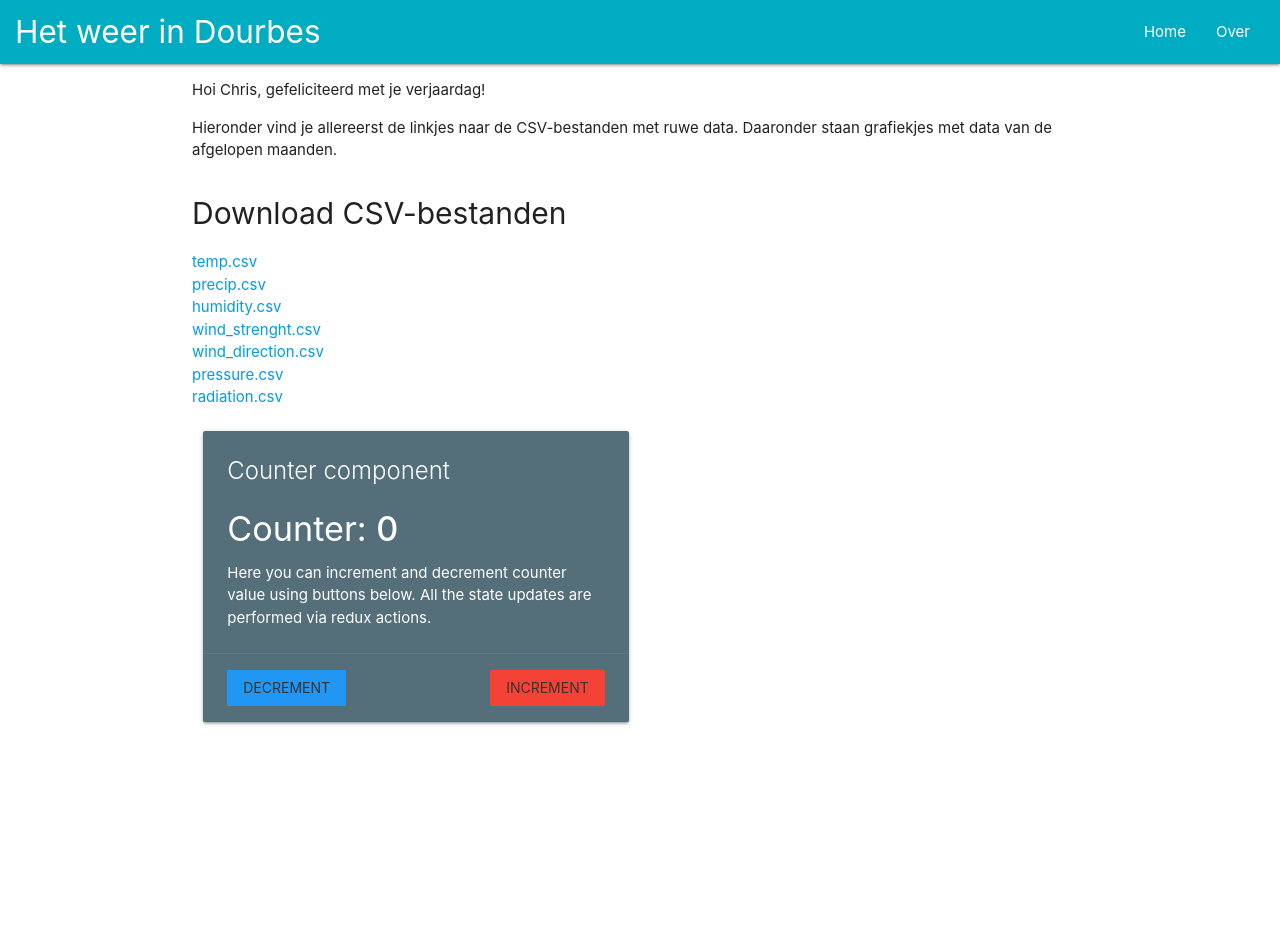
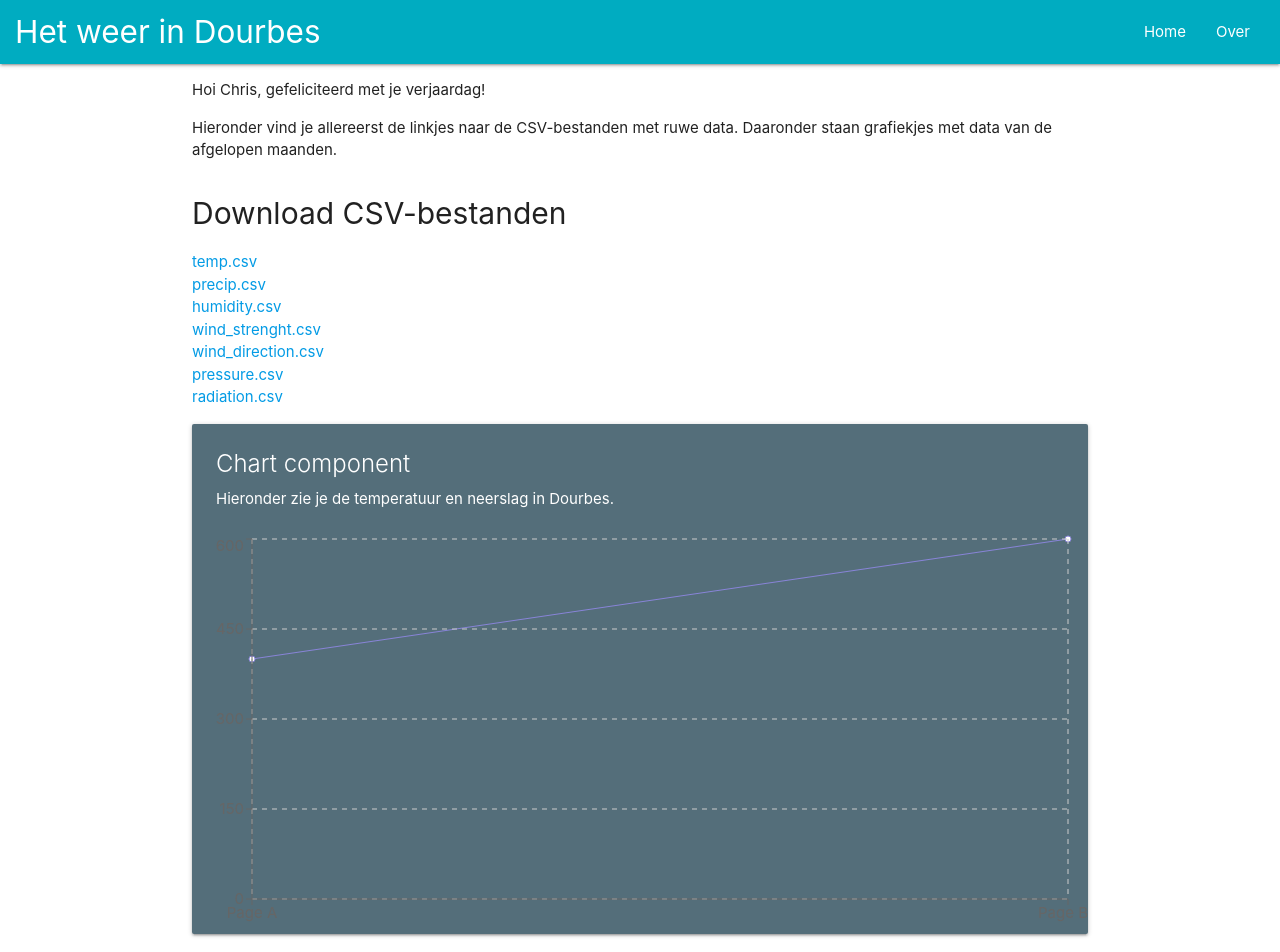
Before and after one commit to bartwr/meteo-dourbes-ui, a React (Create React App) app: page / in a window 1280 px wide. Shown: the top 952 px of the page. Before the commit the page ends 800 px from the top, so only its background shows below. Built offline with nearby package versions, Linux system fonts and the light colour scheme.

Commit message:
Added example chart

```diff
--- a/package.json
+++ b/package.json
@@ -10,7 +10,8 @@
     "moment": "^2.29.4",
     "react": "^18.2.0",
     "react-dom": "^18.2.0",
-    "react-scripts": "5.0.1"
+    "react-scripts": "5.0.1",
+    "recharts": "^2.1.13"
   },
   "scripts": {
     "predeploy": "npm run build",
--- /dev/null
+++ b/src/components/Chart/Chart.tsx
@@ -0,0 +1,65 @@
+import React, { Fragment, useEffect } from 'react'
+// import { useSelector, useDispatch } from 'react-redux'
+// import { actionTypes, selectors } from '../../features/counter'
+
+import {
+  LineChart,
+  Line,
+  XAxis,
+  // Legend,
+  YAxis,
+  CartesianGrid,
+  Tooltip,
+  ResponsiveContainer
+} from 'recharts';
+
+// interface ChartProps {
+//   // chartKey: string;
+// }
+
+const Chart = () => {
+  // const count = useSelector(selectors.getCountValue)
+  // const dispatch = useDispatch()
+
+  useEffect(() => {
+  }, [])
+
+  const data = [
+    {name: 'Page A', uv: 400, pv: 2400, amt: 2400},
+    {name: 'Page B', uv: 600, pv: 22400, amt: 24001}
+  ];
+
+  const renderLineChart = (
+    <div style={{ width: '100%', height: 400 }}>
+      <ResponsiveContainer>
+        <LineChart data={data} margin={{ top: 5, right: 20, bottom: 5, left: 0 }}>
+          <Line type="monotone" dataKey="uv" stroke="#8884d8" />
+          <CartesianGrid stroke="#ccc" strokeDasharray="5 5" />
+          <XAxis dataKey="name" />
+          <YAxis />
+          <Tooltip />
+        </LineChart>
+      </ResponsiveContainer>
+    </div>
+  );
+
+  return (
+    <Fragment>
+      <div className="row">
+        <div className="">
+          <div className="card blue-grey darken-1">
+            <div className="card-content white-text">
+              <span className="card-title">Chart component</span>
+              <p>
+                Hieronder zie je de temperatuur en neerslag in Dourbes.
+              </p>
+            </div>
+            {renderLineChart}
+          </div>
+        </div>
+      </div>
+    </Fragment>
+  )
+}
+
+export default Chart
--- a/src/components/Navbar.tsx
+++ b/src/components/Navbar.tsx
@@ -3,7 +3,9 @@ import { NavLink } from 'react-router-dom'
 
 export const Navbar: React.FC = () => (
   <nav>
-    <div className="nav-wrapper cyan darken-1 px1">
+    <div className="nav-wrapper cyan darken-1 px1" style={{
+      overflow: 'hidden'
+    }}>
       <NavLink to="/" className="brand-logo">
         Het weer in Dourbes
       </NavLink>
--- a/src/pages/Home.tsx
+++ b/src/pages/Home.tsx
@@ -1,5 +1,6 @@
 import React, { Fragment } from 'react'
-import Counter from '../components/counter/Counter'
+// import Counter from '../components/counter/Counter'
+import Chart from '../components/Chart/Chart'
 
 const serverUrl = 'http://162.55.161.20';
 const csvFiles = [
@@ -26,14 +27,14 @@ export const Home: React.FC = () => {
       </h2>
       <ul>
         {csvFiles.map(x => {
-          return <li>
+          return <li key={x}>
             <a href={`${serverUrl}/data/${x}`} target="_blank">
               {x}
             </a>
           </li>
         })}
       </ul>
-      <Counter />
+      <Chart />
     </Fragment>
   )
 }
```
Also changed, not shown: 1 other file (tests, documents, lock files or other folders).
